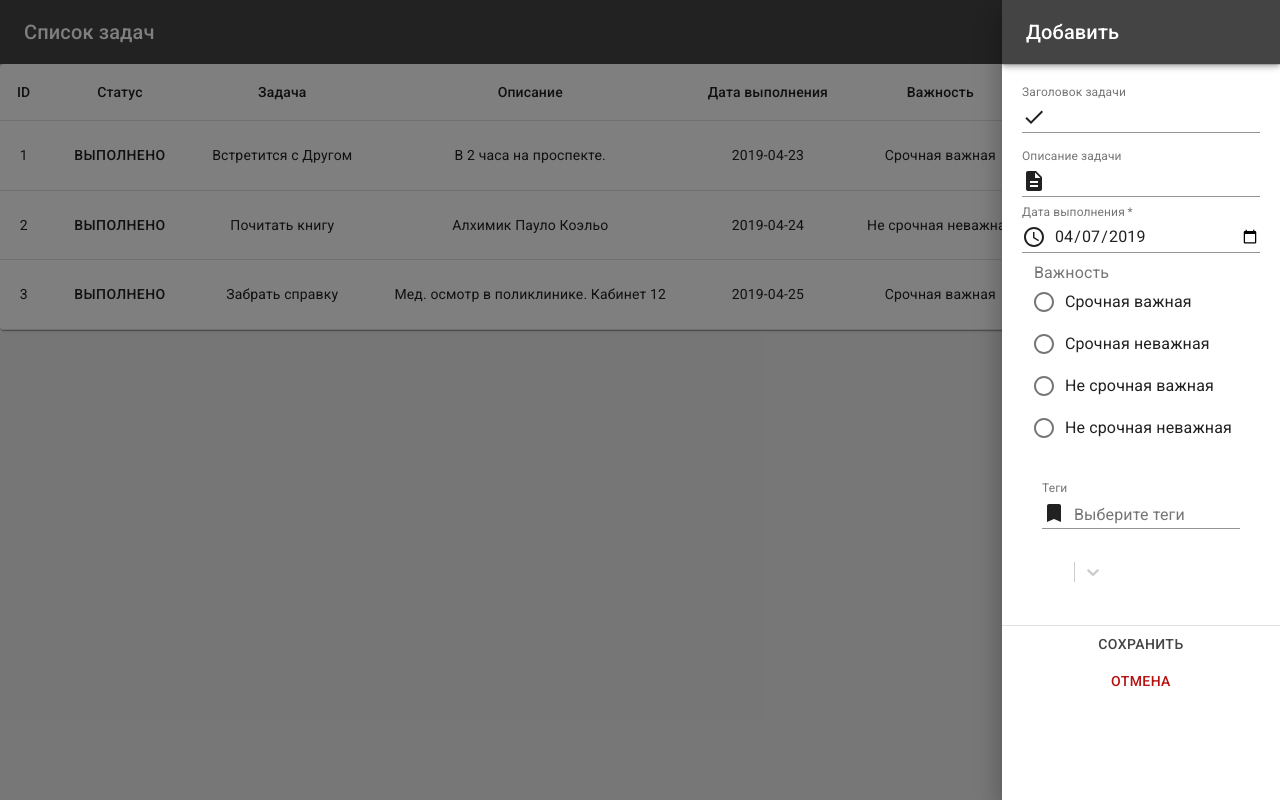
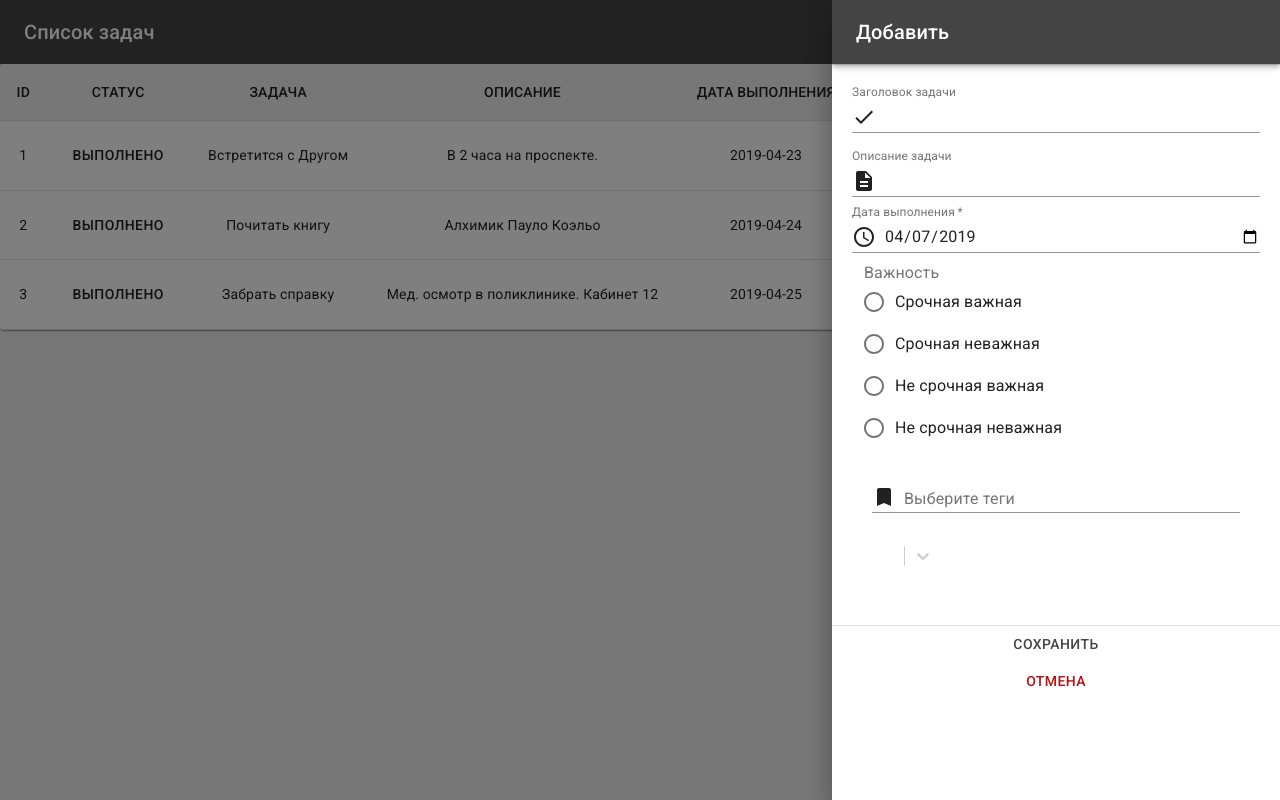
Before and after one commit to usuisora/TodosList, a React (Create React App) app: page / in a window 1280 px wide. Both pictures are taken after a click on the button 1232 px from the left and 32 px from the top of the page. Built offline with nearby package versions, Linux system fonts and the light colour scheme.

Commit message:
scroll dowm on tags update

```diff
--- a/src/components/Main/TodosHeaders.js
+++ b/src/components/Main/TodosHeaders.js
@@ -3,13 +3,13 @@ import TableCell from '@material-ui/core/TableCell';
 import TableHead from '@material-ui/core/TableHead';
 import TableRow from '@material-ui/core/TableRow';
 function TodosHeaders() {
-    const [headers] = useState(['ID','Cтатус',"Задача","Описание","Дата выполнения","Важность","теги"]);
+    const [headers] = useState(['ID','Cтатус',"Задача","Описание","Дата выполнения","Важность","теги","",""]);
 
   return (
     <TableHead >
-              <TableRow>
+              <TableRow style = {{backgroundColor : '#eee'}}>
                {headers.map((header,index)=>(
-                <TableCell align="center" key = {index}  >{header}</TableCell>
+                <TableCell align="center" key = {index}  >{header.toUpperCase()}</TableCell>
                ))}
               </TableRow>
             </TableHead>
--- a/src/components/SideBar/SideBar.js
+++ b/src/components/SideBar/SideBar.js
@@ -10,6 +10,10 @@ const styles = theme => ({
    padding:'20px',
    marginLeft: 'auto',
    marginRight: 'auto',
+  },
+  grow:{
+    display: 'flex',
+    minWidth: 400
   }
 });
 
@@ -19,7 +23,7 @@ function SideBar({classes}) {
   return (
      <MyContext.Consumer>
      {({importance,addTodo,isSideOpen,setIsSideOpen,initTodo,setInitTodo, setOpenSnack})=>(
-          <Drawer anchor="right"
+          <Drawer anchor="right" style = {{minWidth : '50%'}}
                   open={isSideOpen}
                   onClose={()=>{
                     {/* console.log(initTodo) */}
@@ -33,11 +37,6 @@ function SideBar({classes}) {
                     }
                     setInitTodo({})
                   }}>
-
-                  {/* <Typography align = 'center' variant="h6" color="" className={classes.grow}>
-                     Добавить задачу
-                   </Typography> */}
-
                    <AppBar position="static">
                     <Toolbar>
                       <Typography variant="h6" color="inherit" className={classes.grow}>
@@ -48,7 +47,7 @@ function SideBar({classes}) {
 
                   <Divider/>
 
-                  <SideForm setInitTodo ={setInitTodo}  importance={importance} addTodo ={addTodo} setIsSideOpen={setIsSideOpen}  initTodo= {initTodo} />
+                  <SideForm  setInitTodo ={setInitTodo}  importance={importance} addTodo ={addTodo} setIsSideOpen={setIsSideOpen}  initTodo= {initTodo} />
 
                   </Drawer>
 
--- a/src/components/SideBar/SideForm.js
+++ b/src/components/SideBar/SideForm.js
@@ -38,7 +38,10 @@ function SideForm({classes,importance, addTodo,setIsSideOpen,initTodo,setOpenSna
       display: "none"
     });
 
-
+    const scrollToBottom =()=>{
+      var f = document.getElementById('rootform');
+      f.scrollTop = f.scrollHeight;
+    }
 
     const handleChange=({target:{value,name}})=>{
       if(name === 'todo'){
@@ -56,7 +59,7 @@ function SideForm({classes,importance, addTodo,setIsSideOpen,initTodo,setOpenSna
 
   return (
     <Fragment>
-    <form  className = {classes.root}>
+    <form  className = {classes.root} id = 'rootform'>
 
           <TextField
             name="todo"
@@ -123,7 +126,7 @@ function SideForm({classes,importance, addTodo,setIsSideOpen,initTodo,setOpenSna
               </RadioGroup>
           </FormControl>
 
-          <TegsField newtodo = {newtodo} setNewtodo = {setNewtodo}/>
+          <TegsField newtodo = {newtodo} setNewtodo = {setNewtodo} scrollToBottom ={scrollToBottom} />
       </form>
      <Divider/>
 
--- a/src/components/SideBar/TegsField.js
+++ b/src/components/SideBar/TegsField.js
@@ -189,13 +189,16 @@ class IntegrationReactSelect extends React.Component {
       multi: value
     });
     console.log('clicked',value)
-    const {setNewtodo,newtodo} = this.props;
+    const {setNewtodo,newtodo,scrollToBottom} = this.props;
     const {multi} = this.state;
     const multiInStr = (multi === null) ? value[0].value : value.reduce((sum,next)=>{
        return [...sum,next.value.toString()]
     },[])
          .join(' #');
     setNewtodo({...newtodo,tegs:'#'+multiInStr})
+
+   scrollToBottom()
+
   };
 
   render() {
@@ -215,12 +218,6 @@ class IntegrationReactSelect extends React.Component {
             <Select
               classes={classes.placeholder}
               styles={selectStyles}
-              textFieldProps={{
-                label: 'Теги',
-                InputLabelProps: {
-                  shrink: true,
-                },
-              }}
               options={suggestions}
               components={components}
               value={this.state.multi}
```
